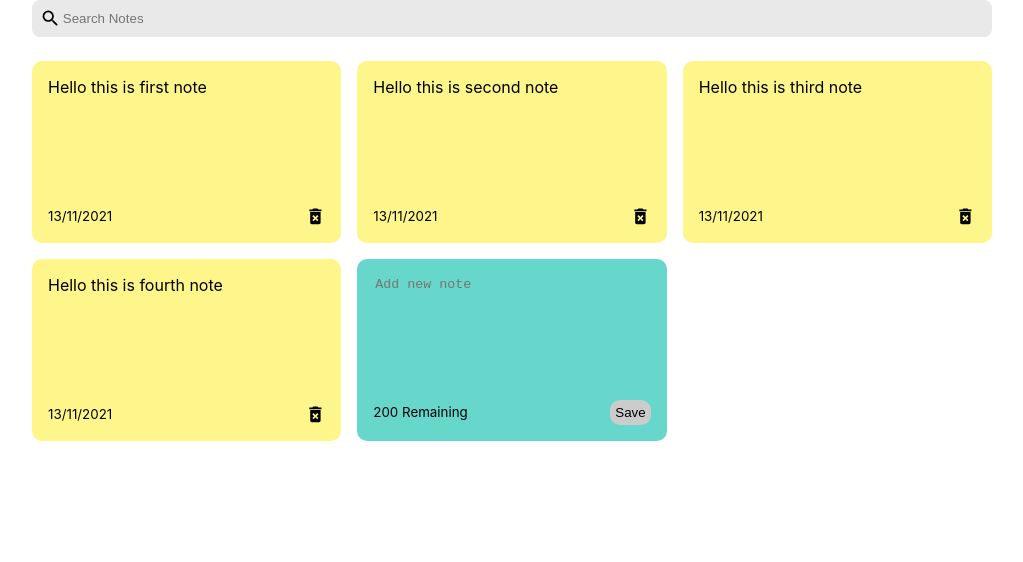
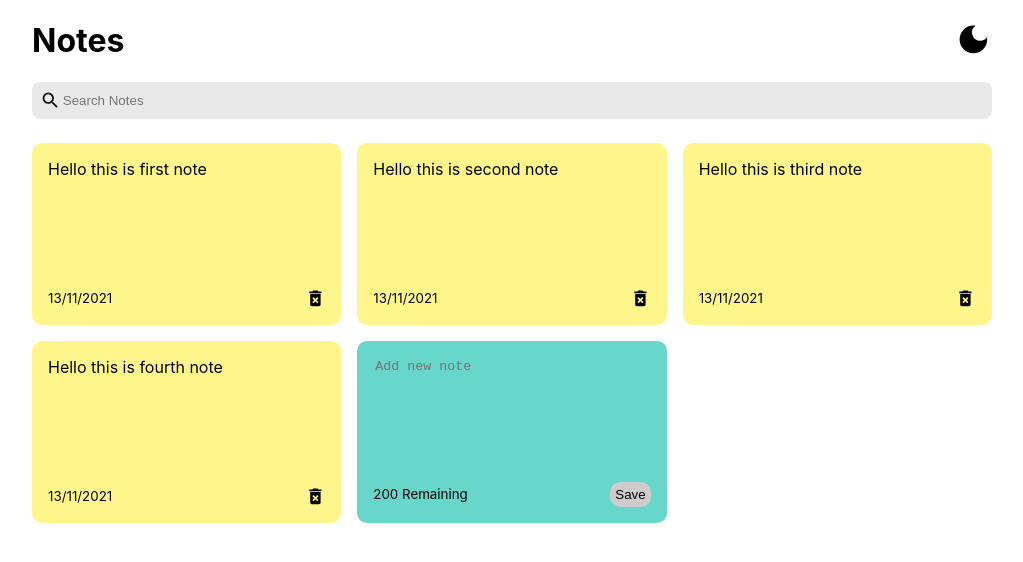
Before and after one commit to gurjung/notes-app, a React (Create React App) app: page / in a window 1280 px wide. Shown: the top 562 px of the page, without its empty margins (128-1151 px from the left). Built offline with nearby package versions, Linux system fonts and the light colour scheme.

Commit message:
adds dark mode

```diff
--- a/src/App.css
+++ b/src/App.css
@@ -1,3 +1,6 @@
+html body {
+  height: 100%;
+}
 .note {
   background-color: #fef68a;
   padding: 1rem;
@@ -21,6 +24,7 @@
   margin-right: auto;
   padding-right: 15px;
   padding-left: 15px;
+  height: 100%;
 }
 
 .notes-list {
@@ -75,3 +79,24 @@ textarea:focus {
 .search input:focus {
   outline: none;
 }
+
+/* header */
+
+.header {
+  color: white;
+}
+.container-header {
+  display: flex;
+  align-items: center;
+  justify-content: space-between;
+}
+.light-mode {
+  background-color: white;
+}
+.dark-mode {
+  background-color: grey;
+}
+
+.light-mode-icon {
+  color: white;
+}
--- a/src/App.js
+++ b/src/App.js
@@ -3,6 +3,8 @@ import { NotesList } from "./Components/NotesList.js";
 import { useState } from "react";
 import { nanoid } from "nanoid";
 import { Search } from "./Components/Search.js";
+import { MdDarkMode } from "react-icons/md";
+import { MdOutlineDarkMode } from "react-icons/md";
 function App() {
   const [notes, setNotes] = useState([
     { id: nanoid(), text: "Hello this is first note", date: "13/11/2021" },
@@ -12,6 +14,7 @@ function App() {
   ]);
 
   const [searchText, setSearchText] = useState("");
+  const [darkMode, setDarkMode] = useState(false);
   const addNote = (text) => {
     const today = new Date();
     const newNote = {
@@ -31,8 +34,23 @@ function App() {
   const handleSearchInput = (e) => {
     setSearchText(e.target.value);
   };
+
+  const handleToggleMode = () => {
+    setDarkMode(!darkMode);
+  };
   return (
+    <div className={`${darkMode ? "dark-mode" : "light-mode"}`}>
       <div className="container">
+        <div className="container-header">
+          <h1 className={`${darkMode ? "header" : ""}`}>Notes</h1>
+          <div onClick={handleToggleMode}>
+            {darkMode ? (
+              <MdOutlineDarkMode size="2.3em" className="light-mode-icon" />
+            ) : (
+              <MdDarkMode size="2.3em" />
+            )}
+          </div>
+        </div>
         <Search handleSearchInput={handleSearchInput} />
         <NotesList
           notes={notes.filter((note) =>
@@ -42,6 +60,7 @@ function App() {
           handleDeleteNote={deleteNote}
         />
       </div>
+    </div>
   );
 }
 
```
Lines whose indentation alone changed are shown as unchanged.
